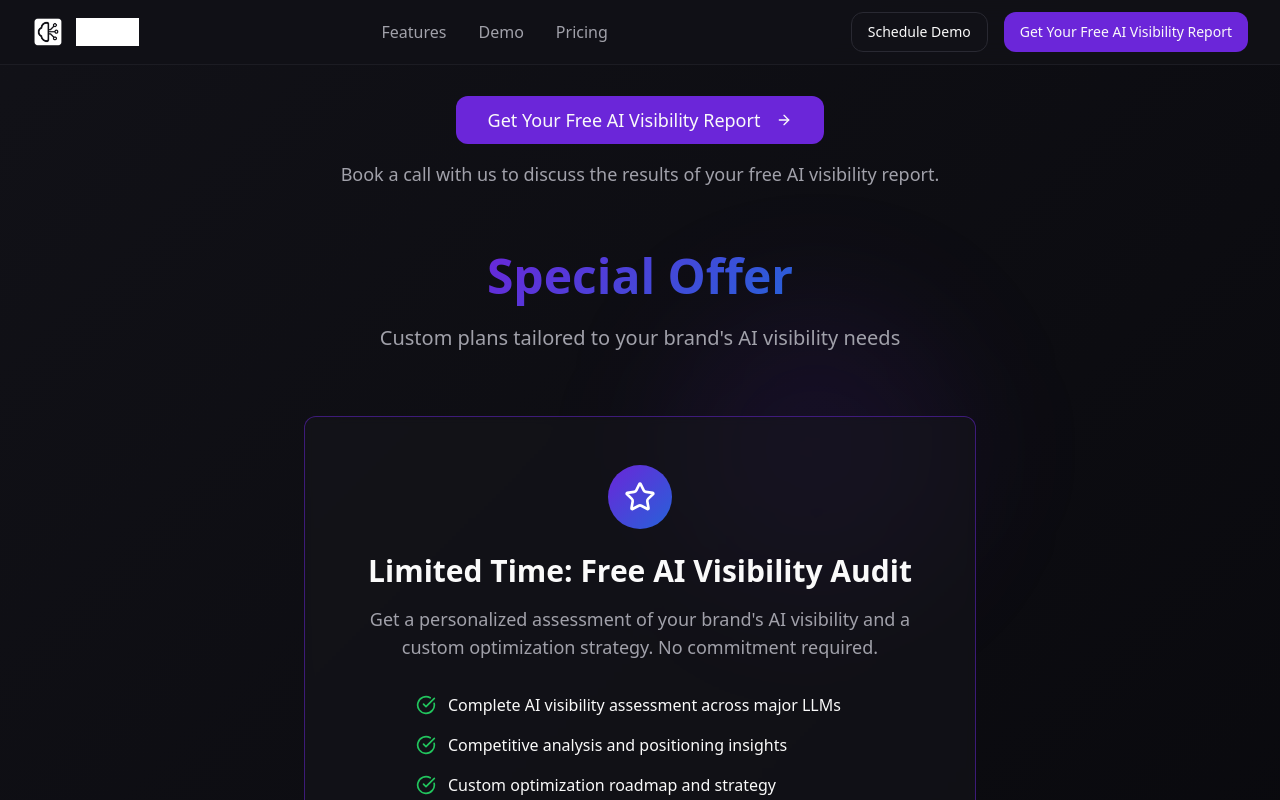
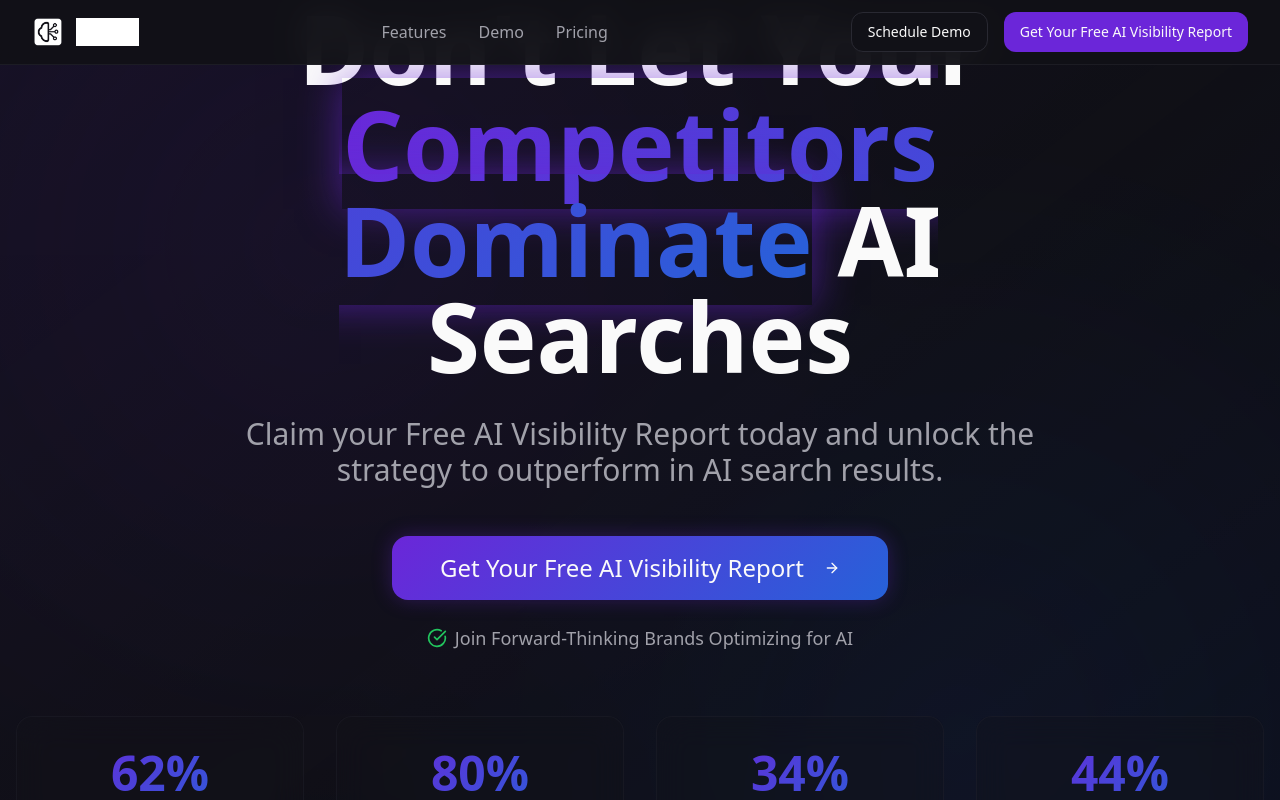
Before and after one commit to raaadu/geora-ai-visibility-page, a React (Vite) app: page / in a window 1280 px wide. Shown: the top 800 px of the page. Built offline with nearby package versions, Linux system fonts and the light colour scheme.

Commit message:
Reorder hero section elements

```diff
--- a/src/pages/Index.tsx
+++ b/src/pages/Index.tsx
@@ -14,12 +14,12 @@ function GeoraLanding() {
     <div className="min-h-screen bg-background text-foreground">
       <Header />
       <main>
-        <PricingSection />
         <HeroSection />
         <ComparisonSection />
         <FeaturesSection />
         <TrustSection />
         <FAQSection />
+        <PricingSection />
       </main>
       <Footer />
     </div>
```
